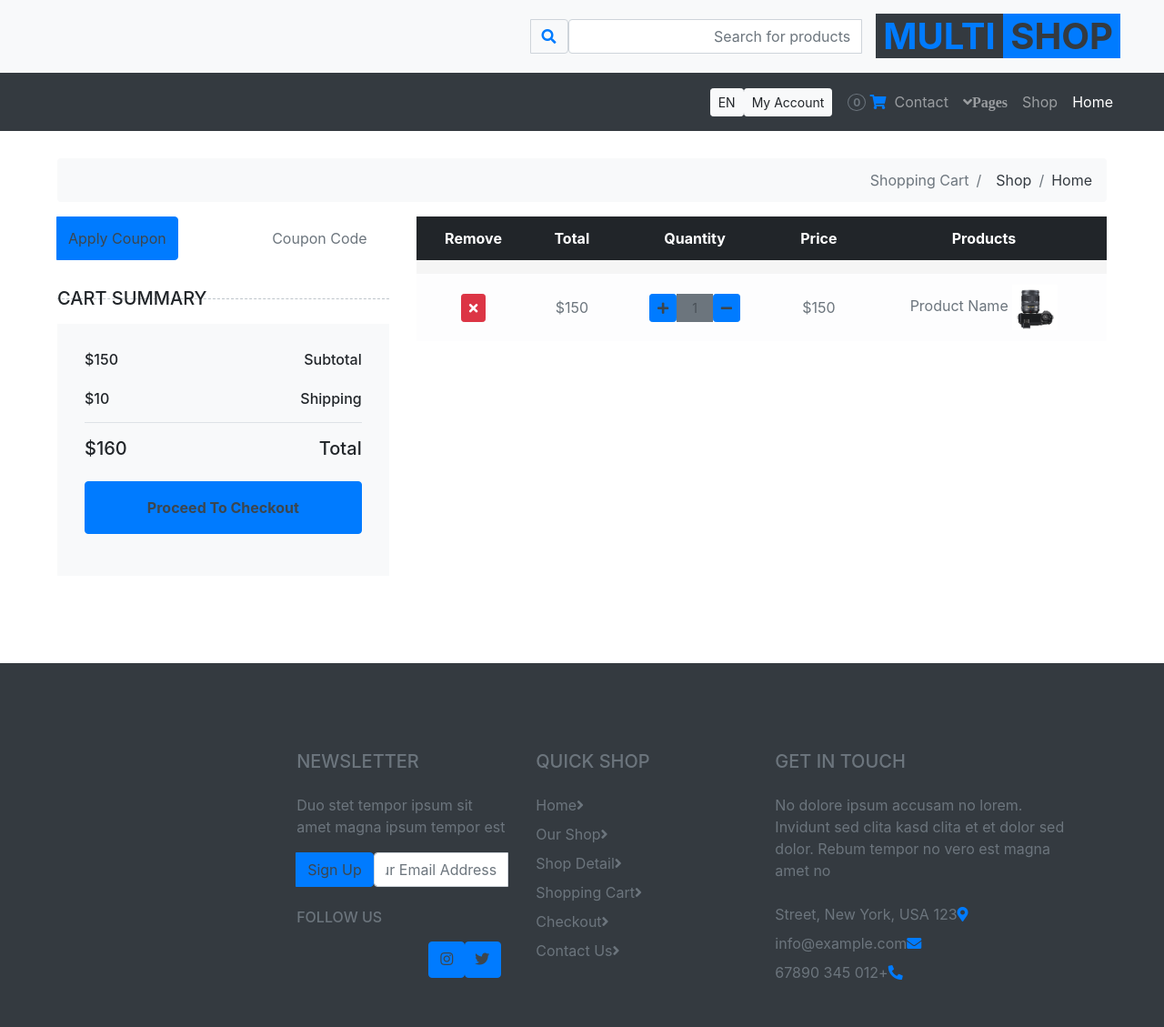
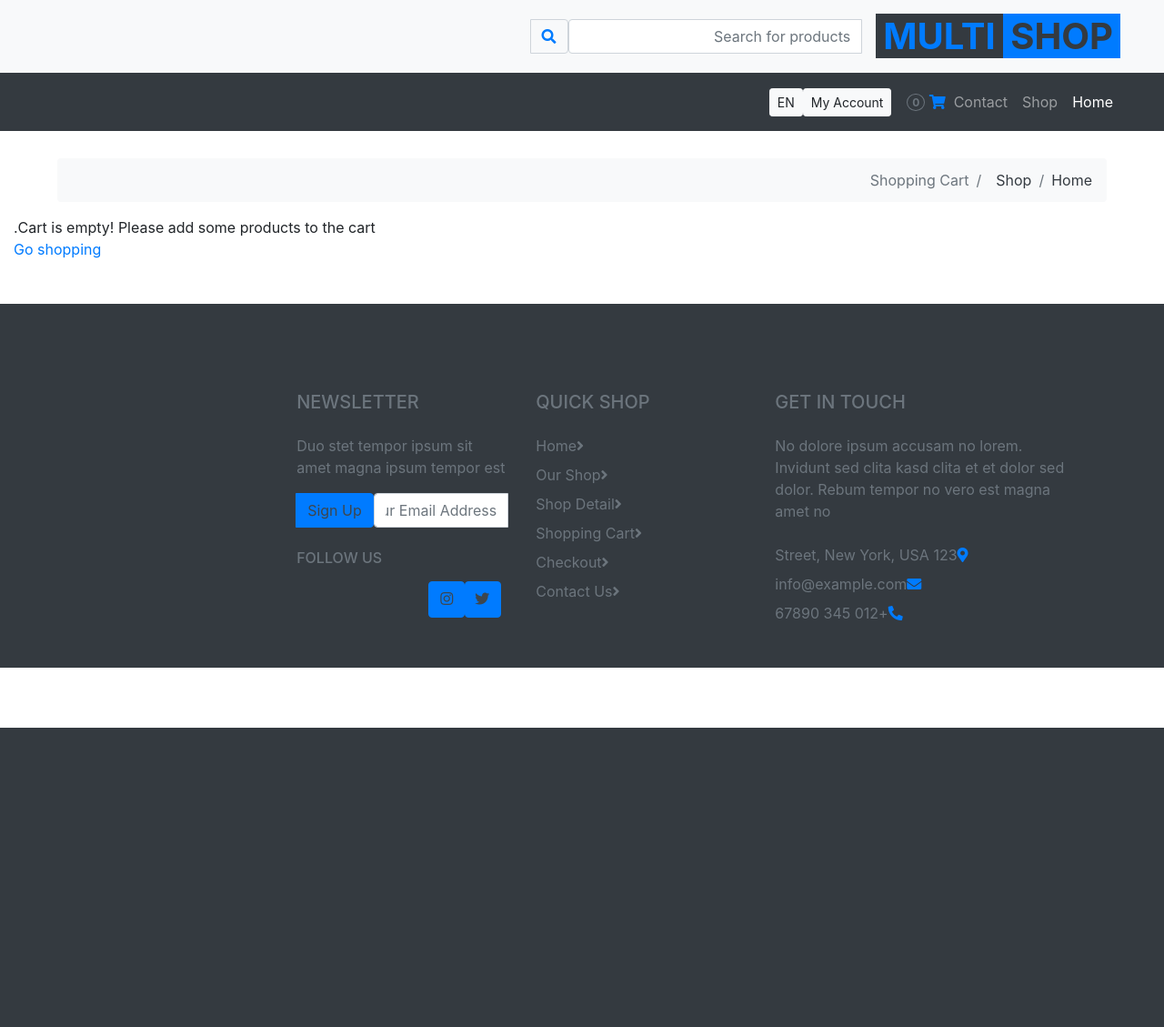
Before and after one commit to MRFAKE2002/django_project_onlineshop, a Django app: page /cart/ in a window 1280 px wide. Shown: the whole page at 91% size. After the commit the page ends 800 px from the top, so only its background shows below. Run offline with Django 4.2, Linux system fonts and the light colour scheme; some libraries are stand-ins or nearby versions.

Commit message:
make cart and add product in cart

```diff
--- a/cart/cart.py
+++ b/cart/cart.py
@@ -16,16 +16,20 @@
 
         self.cart = cart
 
-    def add_to_cart(self, product, quantity=1):
+    def add_to_cart(self, product, quantity=1, replace_current_quantity=False):
         """
         Add product in cart or change its quantity
         """
         product_id = str(product.id)
 
         if product_id not in self.cart:
-            self.cart[product_id] = {'quantity' : quantity}
+            self.cart[product_id] = {'quantity' : 0}
+
+        if replace_current_quantity==False:
+            self.cart[product_id]['quantity'] += quantity
         else:
             self.cart[product_id]['quantity'] = quantity
+
 
         self.save()
 
@@ -54,20 +58,18 @@
         cart = self.cart.copy()
 
         for product in product_model:
-            cart[str(product.id)]['product_info'] = product_model
+            cart[str(product.id)]['product_info'] = product
 
         for item in self.cart.values():
+            item['total_price'] = item['quantity'] * item['product_info'].price
             yield item
 
     def __len__(self):
-        return len(self.cat.keys())
+        return len(self.cart.keys())
 
     def clear(self):
         del self.session['cart']
         self.save()
 
     def get_total_price(self):
-        product_id = self.cart.keys()
-        product_model = Product.objects.filter(id__in=product_id)
-
-        return sum(product.price for product in product_model)
+        return sum(item['quantity'] * item['product_info'].price for item in self.cart.values())
--- a/cart/forms.py
+++ b/cart/forms.py
@@ -4,3 +4,5 @@
     QUANTITY_CHOICES = [(i, str(i)) for i in range(1, 21)]
 
     quantity = forms.TypedChoiceField(choices=QUANTITY_CHOICES, coerce=int)
+
+    inplace = forms.BooleanField(required=False, widget=forms.HiddenInput)
--- a/cart/templates/cart/cart_detail.html
+++ b/cart/templates/cart/cart_detail.html
@@ -27,6 +27,7 @@
 
 <!-- Cart Start -->
 <div class="container-fluid">
+    {% if cart %}
         <div class="row px-xl-5">
             <div class="col-lg-8 table-responsive mb-5">
                 <table class="table table-light table-borderless table-hover text-center mb-0">
@@ -40,17 +41,18 @@
                         </tr>
                     </thead>
                     <tbody class="align-middle">
+                        {% for item in cart %}
                             <tr>
-                        <td class="align-middle"><img src="img/product-1.jpg" alt="" style="width: 50px;"> Product Name</td>
-                        <td class="align-middle">$150</td>
+                                <td class="align-middle"><img src="img/product-1.jpg" alt="" style="width: 50px;">{{ item.product_info.title }}</td>
+                                <td class="align-middle">{% trans "$"%}{{ item.product_info.price }}</td>
                                 <td class="align-middle">
-                            <div class="input-group quantity mx-auto" style="width: 100px;">
+                                    <div class="input-group  mx-auto" style="width: 100px;">
                                         <div class="input-group-btn">
                                             <button class="btn btn-sm btn-primary btn-minus" >
                                             <i class="fa fa-minus"></i>
                                             </button>
                                         </div>
-                                <input type="text" class="form-control form-control-sm bg-secondary border-0 text-center" value="1">
+                                        <input type="text" class="form-control form-control-sm border-0 text-center" value="{{ item.quantity }}">
                                         <div class="input-group-btn">
                                             <button class="btn btn-sm btn-primary btn-plus">
                                                 <i class="fa fa-plus"></i>
@@ -58,9 +60,10 @@
                                         </div>
                                     </div>
                                 </td>
-                        <td class="align-middle">$150</td>
-                        <td class="align-middle"><button class="btn btn-sm btn-danger"><i class="fa fa-times"></i></button></td>
+                                <td class="align-middle">{% trans "$" %} {{ item.total_price }}</td>
+                                <td class="align-middle"><a href="{% url "cart:remove_from_cart" item.product_info.id %}" class="btn btn-sm btn-danger" type"submit"><i class="fa fa-times"></i></a></td>
                             </tr>
+                        {% endfor %}
                     </tbody>
                 </table>
             </div>
@@ -78,7 +81,7 @@
                     <div class="border-bottom pb-2">
                         <div class="d-flex justify-content-between mb-3">
                             <h6>{% trans "Subtotal"%}</h6>
-                        <h6>$150</h6>
+                            <h6>{{ cart.get_total_price }} {% trans "$" %}</h6>
                         </div>
                         <div class="d-flex justify-content-between">
                             <h6 class="font-weight-medium">{% trans "Shipping"%}</h6>
@@ -95,6 +98,11 @@
                 </div>
             </div>
         </div>
+    {% else  %}
+        <p> {% trans " Cart is empty! Please add some products to the cart. "%}
+        <br>
+        <a href="{% url 'product_list' %}">{% trans " Go shopping "%}</a>
+    {% endif %}
 </div>
 <!-- Cart End -->
 
--- a/cart/urls.py
+++ b/cart/urls.py
@@ -5,5 +5,7 @@
 app_name = 'cart'
 
 urlpatterns = [
-    path('', views.cart_detail_view, name='cart_detail')
+    path('', views.cart_detail_view, name='cart_detail'),
+    path('add_cart/<int:product_id>', views.add_product_to_cart, name='add_to_cart'),
+    path('remove_cart/<int:product_id>', views.remove_from_cart, name='remove_from_cart'),
 ]
--- a/cart/views.py
+++ b/cart/views.py
@@ -6,6 +6,12 @@
 
 def cart_detail_view(request):
     cart = Cart(request)
+
+    for item in cart:
+        item['inplace_product_quantity'] = AddProductToCart(initial={
+            'quantity': item['quantity'],
+            'inplace': True,
+        })
 
     return render(request, 'cart/cart_detail.html', {'cart': cart})
 
@@ -21,6 +27,17 @@
 
         quantity = cleaned_data['quantity']
 
-        cart.add_to_cart(product, quantity)
+        replace_current_quantity = cleaned_data['inplace']
+
+        cart.add_to_cart(product, quantity, replace_current_quantity)
 
     return redirect('cart:cart_detail')
+
+def remove_from_cart(request, product_id):
+    cart = Cart(request)
+
+    product = get_object_or_404(Product, id=product_id)
+
+    cart.remove_from_cart(product)
+
+    return redirect('cart:cart_detail')
--- a/product/views.py
+++ b/product/views.py
@@ -3,6 +3,7 @@
 
 from .forms import CommentForm
 from .models import Product, Comment
+from cart.forms import AddProductToCart
 
 class ProductListView(generic.ListView):
     # We use queryset for add or change something that are in our databases in our code
@@ -21,6 +22,8 @@
 
         context['comment_form'] = CommentForm()
 
+        context['add_to_cart'] = AddProductToCart()
+
         return context
 
 
--- a/templates/home.html
+++ b/templates/home.html
@@ -28,7 +28,7 @@
                         </div>
                     </div>
                     <div class="text-center py-4">
-                        <a class="h6 text-decoration-none text-truncate" href="">{{ product.title }}</a>
+                        <a class="h6 text-decoration-none text-truncate" href="{{ product.get_absolute_url }}">{{ product.title }}</a>
                         <div class="d-flex align-items-center justify-content-center mt-2">
                             <h5>{% trans '$' %}{{ product.price }}</h5><h6 class="text-muted ml-2"><del>$123.00</del></h6>
                         </div>
--- a/templates/top_header.html
+++ b/templates/top_header.html
@@ -38,13 +38,6 @@
                     <div class="navbar-nav mr-auto py-0">
                         <a href="{% url 'home' %}" class="nav-item nav-link active">{% trans "Home"%}</a>
                         <a href="{% url 'product_list' %}" class="nav-item nav-link">{% trans "Shop"%}</a>
-                        <div class="nav-item dropdown">
-                            <a href="#" class="nav-link dropdown-toggle" data-toggle="dropdown"><i class="fa fa-angle-down mt-1">{% trans "Pages"%} </i></a>
-                            <div class="dropdown-menu bg-primary rounded-0 border-0 m-0">
-                                <a href="{% url "cart_detail" %}" class="dropdown-item">{% trans "Shopping Cart"%}</a>
-                                <a href="checkout.html" class="dropdown-item">{% trans "Checkout"%}</a>
-                            </div>
-                        </div>
                         <a href="contact.html" class="nav-item nav-link">{% trans "Contact"%}</a>
                     </div>
                     <div class="navbar-nav ml-auto py-0 d-none d-lg-block">
```
Also changed, not shown: product/templates/products/product_details.html (+22 -16 lines). Lines whose indentation alone changed are shown as unchanged.
